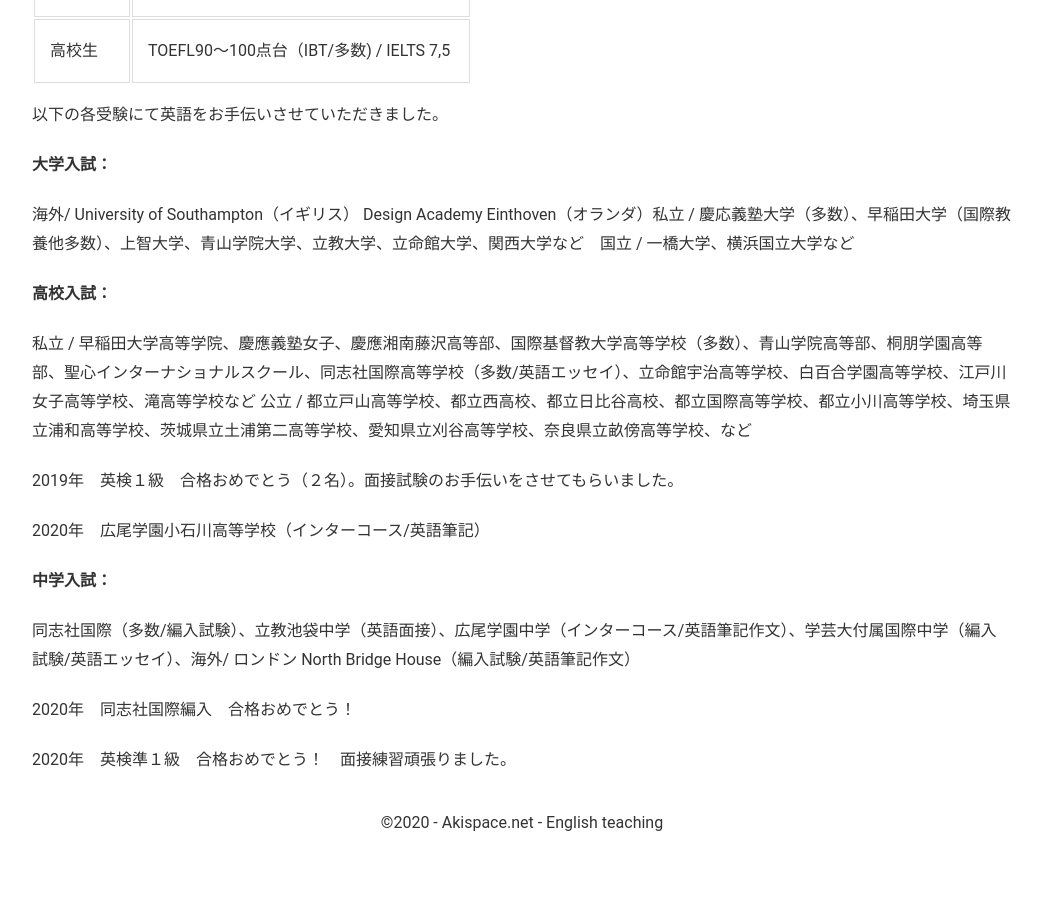
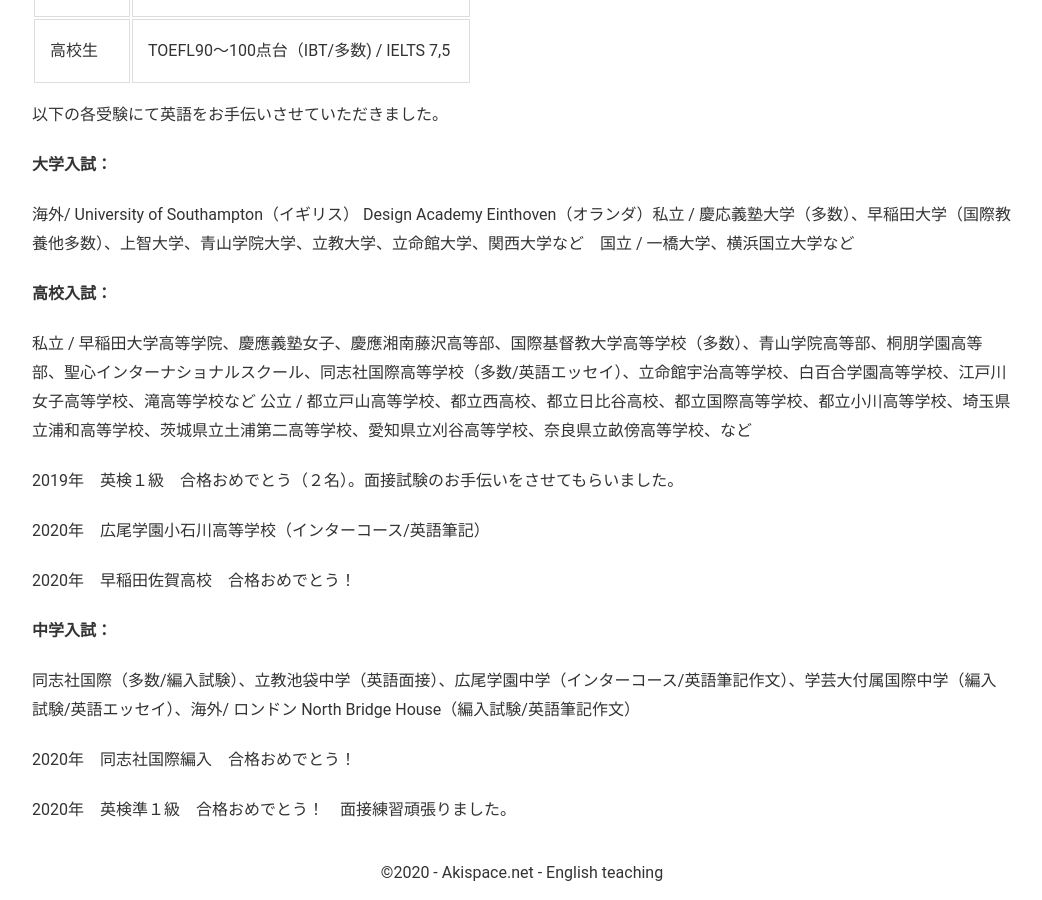
Before and after one commit to phocean/akispace, a Jekyll site: the page built from exam_results.md, in a window 1280 px wide and 900 px high, scrolled down 1693 px. Shown: the whole window, without its empty margins (118-1160 px from the left). Built offline with Jekyll 4.4.1, drawn with Linux system fonts in a browser that asks for light colours; before the commit the page ends 2543 px from its top, so only the background shows below that.

Commit message:
Update exam_results.md

```diff
--- a/exam_results.md
+++ b/exam_results.md
@@ -64,6 +64,8 @@
 
 2020年　広尾学園小石川高等学校（インターコース/英語筆記）
 
+2020年　早稲田佐賀高校　合格おめでとう！
+
 <strong>中学入試：</strong>
 
 同志社国際（多数/編入試験）、立教池袋中学（英語面接）、広尾学園中学（インターコース/英語筆記作文）、学芸大付属国際中学（編入試験/英語エッセイ）、海外/ ロンドン North Bridge House（編入試験/英語筆記作文）
```
